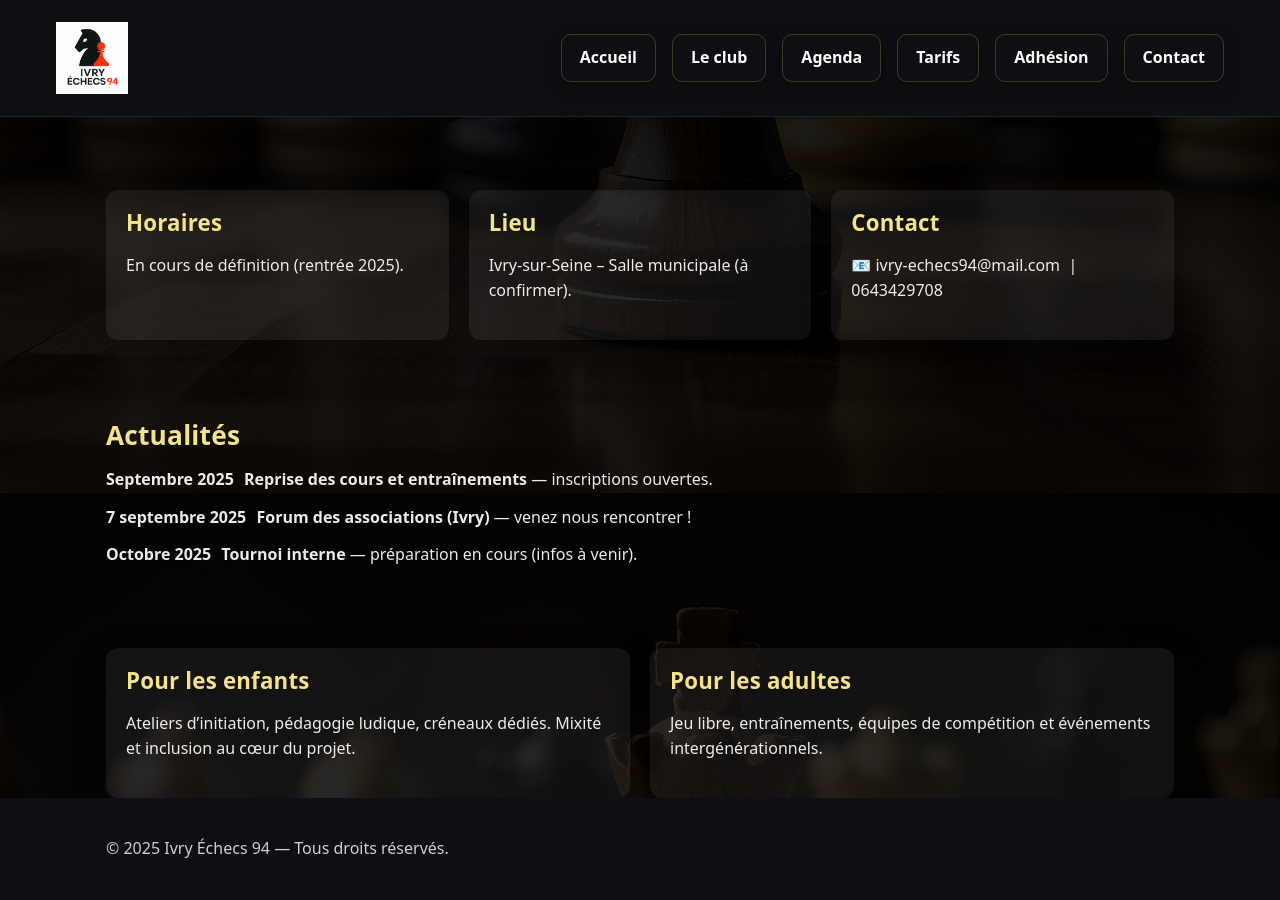
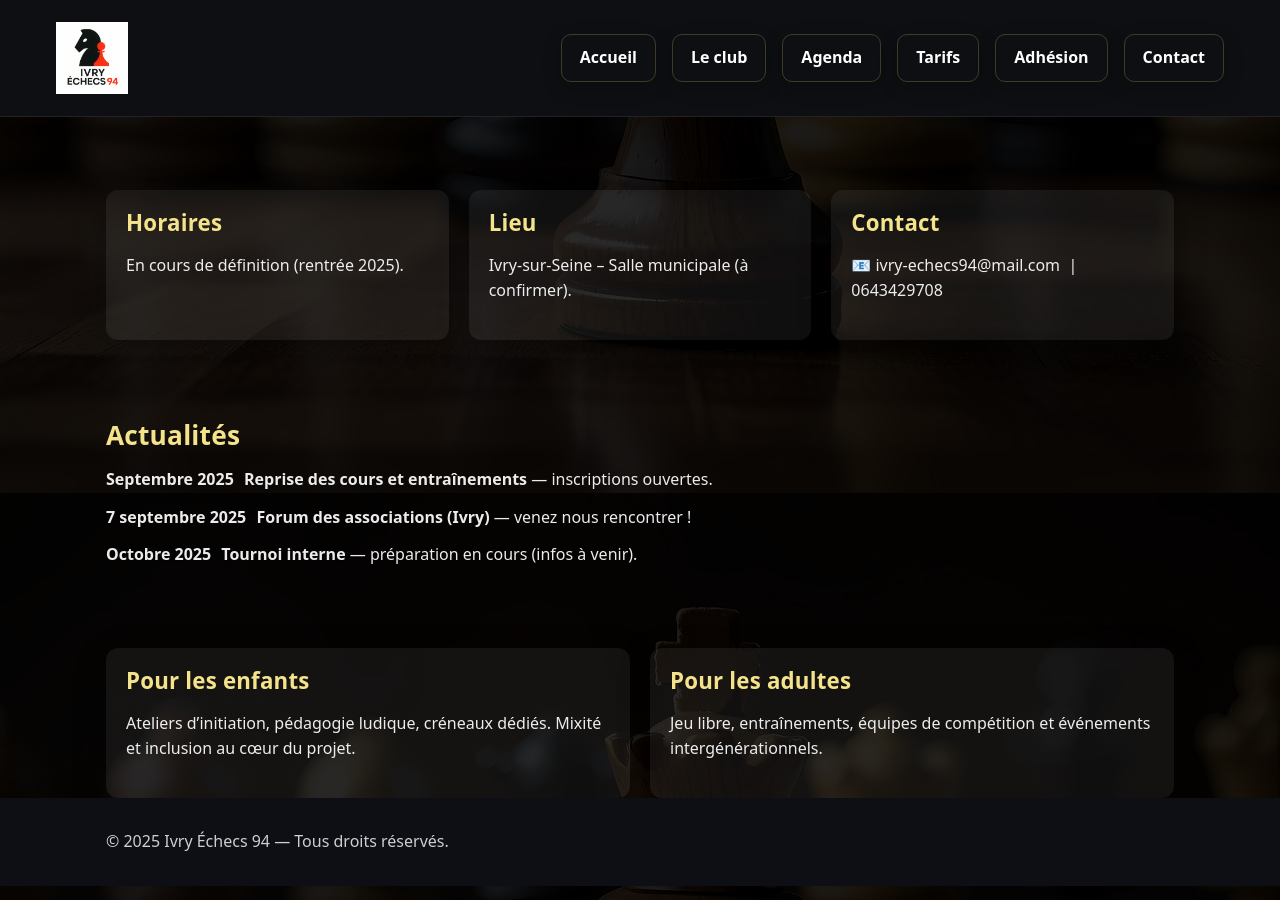
Before and after one commit to Nelwyn64/ivry-echecs-94, a Jekyll site: the page built from index.html, in a window 1280 px wide and 900 px high, scrolled down 467 px. Built offline with Jekyll 4.4.1, drawn with Linux system fonts in a browser that asks for light colours.

Commit message:
Réduction de la hauteur du footer (padding)

```diff
--- a/css/styles.css
+++ b/css/styles.css
@@ -104,7 +104,7 @@
 /* --------- Footer --------------------------------------- */
 .site-footer {
   background: #0d0f14; color: rgba(255,255,255,.8);
-  padding: 22px 0; margin-top: 40px; font-size: .95rem;
+  padding: 15px 0; margin-top: 40px; font-size: .95rem;
 }
 .site-footer a { color: var(--primary); text-decoration: none; transition: color .2s ease; }
 .site-footer a:hover { color: var(--accent); }
```
